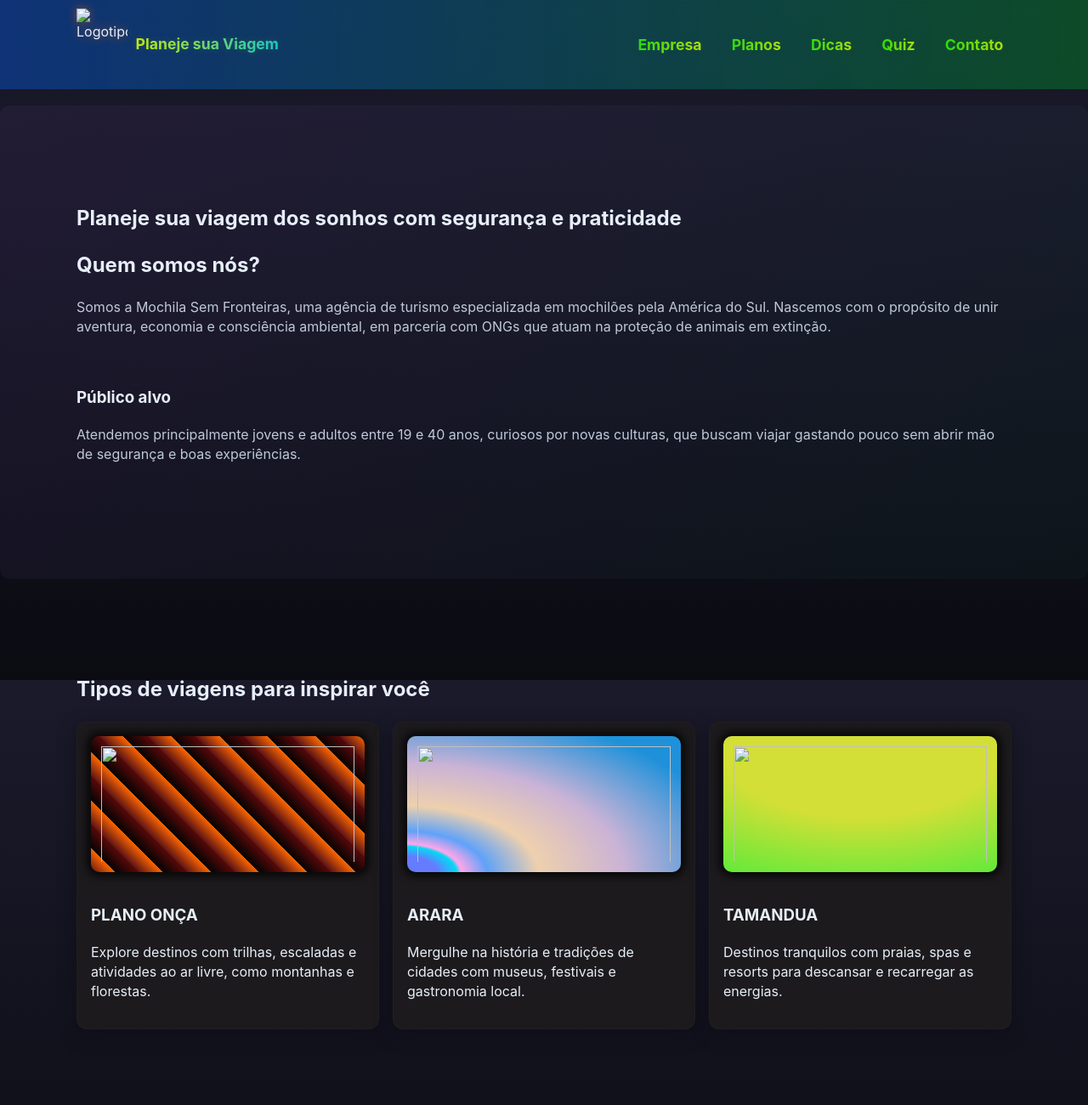
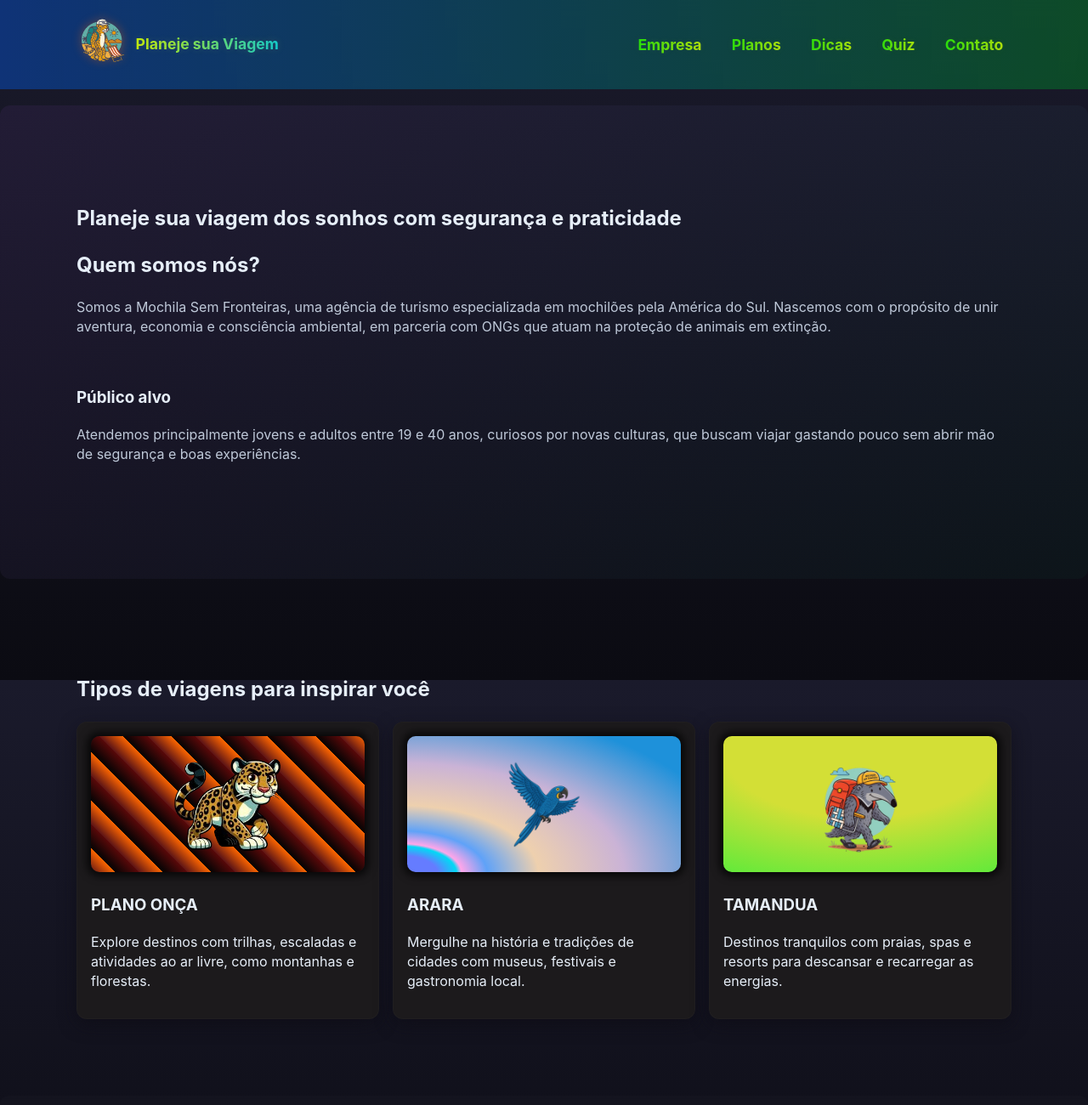
Before and after one commit to hpssp/Mochila100Fron, a plain HTML site: page index.html in a window 1280 px wide. Shown: the top 1300 px of the page at 85% size. Drawn offline with Linux system fonts and the light colour scheme.

Commit message:
Update index.html

```diff
--- a/index.html
+++ b/index.html
@@ -4,7 +4,7 @@
 <head>
   <meta charset="utf-8" />
   <meta name="viewport" content="width=device-width,initial-scale=1" />
-  <link rel="icon" type="imags/png" href="imags/ONÇA-removebg.png" />
+  <link rel="icon" type="imags/png" href="ONÇA-removebg.png" />
   <title>Mochila Sem Fronteiras</title>
   <link rel="stylesheet" href="style.css">
 </head>
@@ -13,7 +13,7 @@
   <header class="header" role="banner">
     <div class="container header-inner">
       <div class="logo" aria-label="Alerta Digital logo">
-        <img src="imags/ONÇA-removebg.png" alt="Logotipo" width="48" height="48">
+        <img src="ONÇA-removebg.png" alt="Logotipo" width="48" height="48">
         <strong>Planeje sua Viagem</strong>
       </div>
       <nav class="nav" role="navigation" aria-label="Menu principal">
@@ -50,7 +50,7 @@
         <div class="grid">
           <a href="index_card.html" class="card-link">
             <article class="card" aria-labelledby="phishing-title" id="plano-onca">
-              <img src="imags/ONÇA_3-removebg.png" alt="" role="img" aria-hidden="true">
+              <img src="ONÇA_3-removebg.png" alt="" role="img" aria-hidden="true">
               <h3 id="phishing-title">PLANO ONÇA</h3>
               <p>Explore destinos com trilhas, escaladas e atividades ao ar livre, como montanhas e florestas.</p>
             </article>
@@ -58,7 +58,7 @@
 
           <a href="index_card.html" class="card-link">
             <article class="card" aria-labelledby="suporte-title" id="plano-aguia">
-              <img src="imags/ARARA_3-removebg.png" alt="" role="img" aria-hidden="true">
+              <img src="ARARA_3-removebg.png" alt="" role="img" aria-hidden="true">
               <h3 id="suporte-title">ARARA</h3>
               <p>Mergulhe na história e tradições de cidades com museus, festivais e gastronomia local.</p>
             </article>
@@ -66,7 +66,7 @@
 
           <a href="index_card.html" class="card-link">
             <article class="card" aria-labelledby="promo-title" id="plano-tamandua">
-              <img src="imags/TAMANDUA_3-removebg.png" alt="" role="img" aria-hidden="true">
+              <img src="TAMANDUA_3-removebg.png" alt="" role="img" aria-hidden="true">
               <h3 id="promo-title">TAMANDUA</h3>
               <p>Destinos tranquilos com praias, spas e resorts para descansar e recarregar as energias.</p>
             </article>
@@ -182,4 +182,5 @@
   <script src="script.js"></script>
 </body>
 
+
 </html>
```
